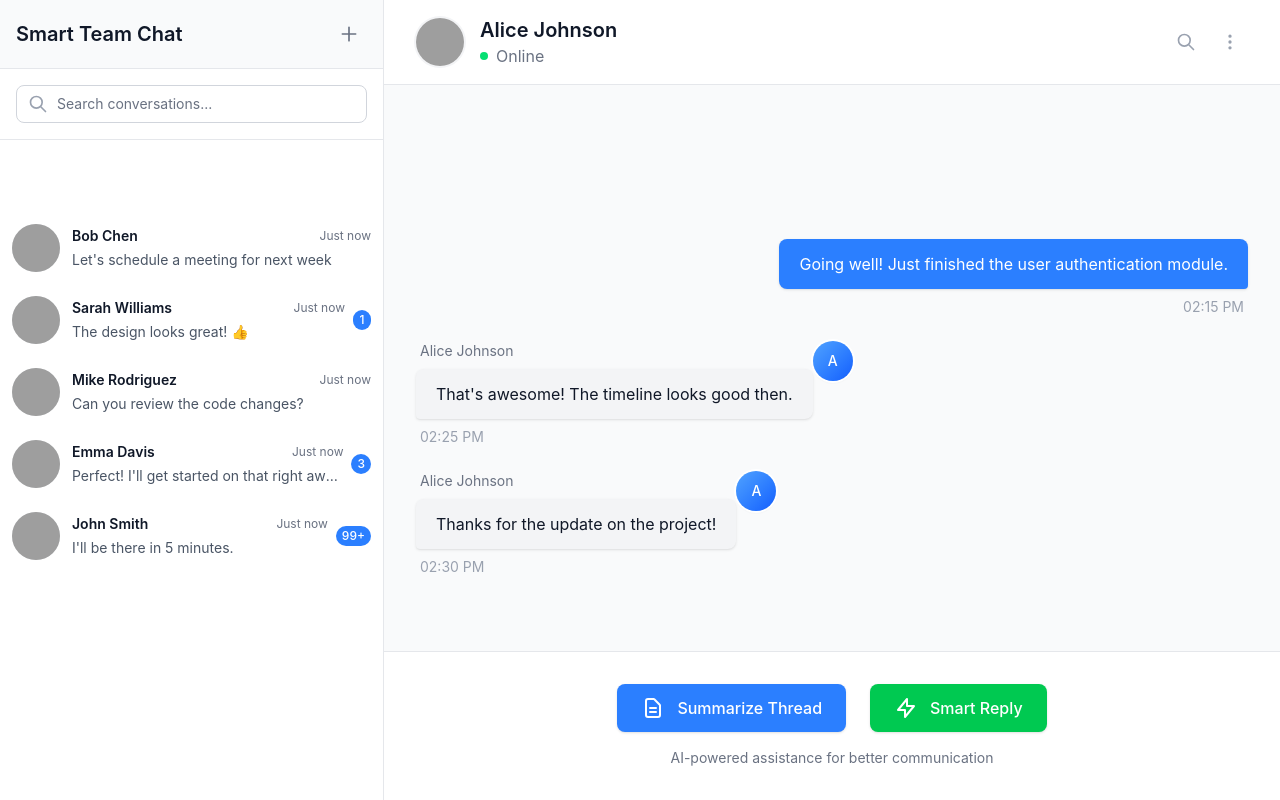
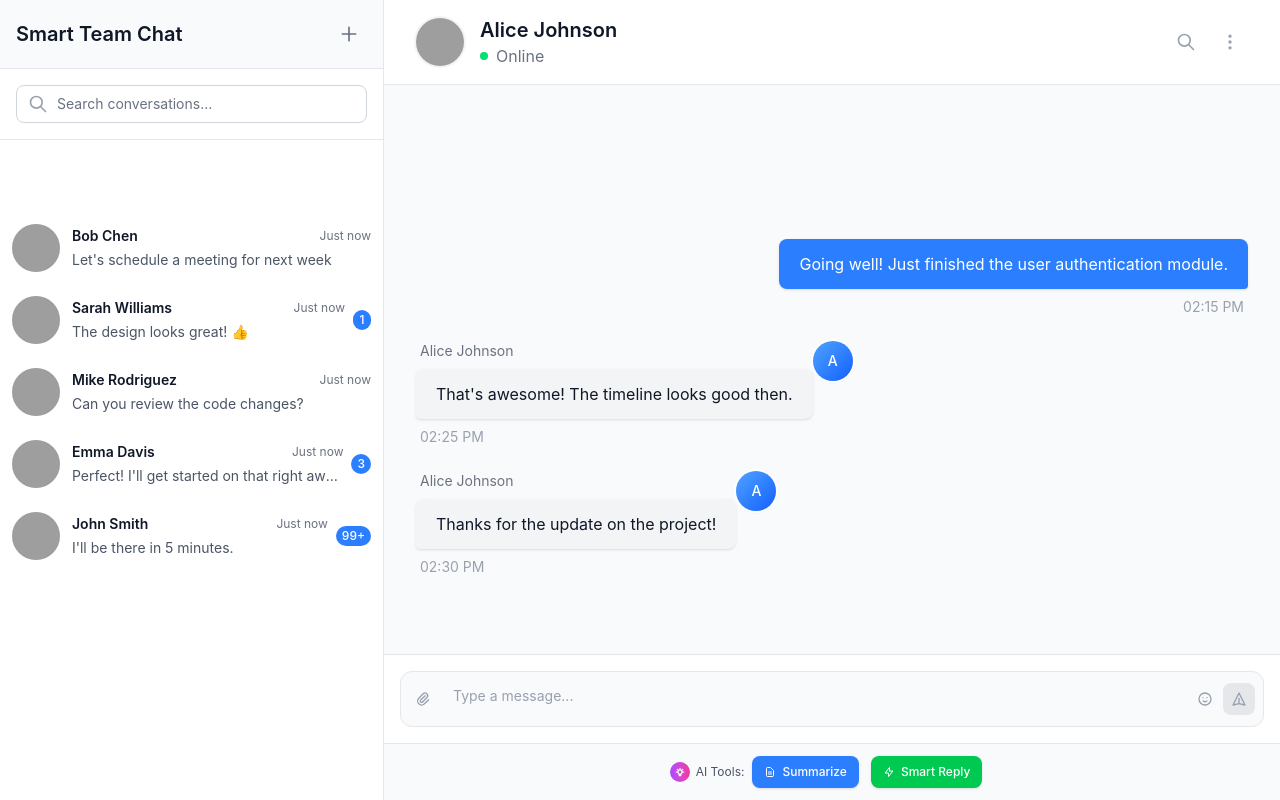
Before and after one commit to Khanr7433/smart-team-chat, a React (Vite) app: page /chat/1 in a window 1280 px wide. Built offline with nearby package versions, Linux system fonts and the light colour scheme; grey boxes are pictures that could not be loaded.

Commit message:
Optimize UI: compact message input and AI toolbar design

```diff
--- a/src/components/ChatWindow/AIToolbar.jsx
+++ b/src/components/ChatWindow/AIToolbar.jsx
@@ -54,62 +54,73 @@ const AIToolbar = React.memo(({ conversationId }) => {
   return (
     <>
       <div
-        className="bg-white border-t border-gray-200 p-4 sm:p-6 lg:p-8 flex-shrink-0"
+        className="bg-gray-50 border-t border-gray-200 p-3 flex-shrink-0"
         role="toolbar"
         aria-label="AI assistance tools"
       >
-        <div className="flex flex-col sm:flex-row items-center justify-center space-y-3 sm:space-y-0 sm:space-x-4 lg:space-x-6">
+        {/* Compact AI Buttons */}
+        <div className="flex items-center justify-center space-x-3">
+          {/* AI Label */}
+          <div className="flex items-center text-xs text-gray-600 mr-2">
+            <div className="w-5 h-5 bg-gradient-to-r from-purple-500 to-pink-500 rounded-full flex items-center justify-center mr-1.5">
+              <svg className="w-2.5 h-2.5 text-white" fill="none" stroke="currentColor" viewBox="0 0 24 24">
+                <path strokeLinecap="round" strokeLinejoin="round" strokeWidth={3} d="M9.663 17h4.673M12 3v1m6.364 1.636l-.707.707M21 12h-1M4 12H3m3.343-5.657l-.707-.707m2.828 9.9a5 5 0 117.072 0l-.548.547A3.374 3.374 0 0014 18.469V19a2 2 0 11-4 0v-.531c0-.895-.356-1.754-.988-2.386l-.548-.547z" />
+              </svg>
+            </div>
+            AI Tools:
+          </div>
+
+          {/* Summarize Button */}
           <button
             onClick={handleSummarizeThread}
             disabled={isLoadingSummary}
-            className={`w-full sm:w-auto flex items-center justify-center px-4 lg:px-6 py-2 lg:py-3 rounded-lg transition-all duration-200 shadow-sm hover:shadow-md focus:outline-none focus:ring-2 focus:ring-offset-2 hover-lift btn-primary ${
+            className={`flex items-center px-3 py-2 rounded-lg text-xs font-medium transition-all duration-200 focus:outline-none focus:ring-1 focus:ring-offset-1 ${
               isLoadingSummary
-                ? 'bg-blue-400 cursor-not-allowed'
-                : 'bg-blue-500 hover:bg-blue-600 active:bg-blue-700 focus:ring-blue-500'
-            } text-white`}
+                ? 'bg-blue-100 text-blue-600 cursor-not-allowed'
+                : 'bg-blue-500 hover:bg-blue-600 text-white shadow-sm hover:shadow focus:ring-blue-500'
+            }`}
             aria-label={isLoadingSummary ? 'Generating thread summary' : 'Summarize conversation thread'}
             aria-describedby="summarize-description"
           >
             {isLoadingSummary ? (
-              <ButtonSpinner className="mr-2 lg:mr-3" />
+              <svg className="w-3 h-3 animate-spin mr-1.5" fill="none" viewBox="0 0 24 24">
+                <circle className="opacity-25" cx="12" cy="12" r="10" stroke="currentColor" strokeWidth="4"></circle>
+                <path className="opacity-75" fill="currentColor" d="M4 12a8 8 0 018-8V0C5.373 0 0 5.373 0 12h4zm2 5.291A7.962 7.962 0 014 12H0c0 3.042 1.135 5.824 3 7.938l3-2.647z"></path>
+              </svg>
             ) : (
-              <svg className="w-5 h-5 lg:w-6 lg:h-6 mr-2 lg:mr-3" fill="none" stroke="currentColor" viewBox="0 0 24 24" aria-hidden="true">
+              <svg className="w-3 h-3 mr-1.5" fill="none" stroke="currentColor" viewBox="0 0 24 24">
                 <path strokeLinecap="round" strokeLinejoin="round" strokeWidth={2} d="M9 12h6m-6 4h6m2 5H7a2 2 0 01-2-2V5a2 2 0 012-2h5.586a1 1 0 01.707.293l5.414 5.414a1 1 0 01.293.707V19a2 2 0 01-2 2z" />
               </svg>
             )}
-            <span className="text-sm lg:text-base font-medium">
-              {isLoadingSummary ? 'Generating...' : 'Summarize Thread'}
-            </span>
+            {isLoadingSummary ? 'Generating...' : 'Summarize'}
           </button>
 
+          {/* Smart Reply Button */}
           <button
             onClick={handleSmartReply}
             disabled={isLoadingReply}
-            className={`w-full sm:w-auto flex items-center justify-center px-4 lg:px-6 py-2 lg:py-3 rounded-lg transition-all duration-200 shadow-sm hover:shadow-md focus:outline-none focus:ring-2 focus:ring-offset-2 hover-lift btn-primary ${
+            className={`flex items-center px-3 py-2 rounded-lg text-xs font-medium transition-all duration-200 focus:outline-none focus:ring-1 focus:ring-offset-1 ${
               isLoadingReply
-                ? 'bg-green-400 cursor-not-allowed'
-                : 'bg-green-500 hover:bg-green-600 active:bg-green-700 focus:ring-green-500'
-            } text-white`}
+                ? 'bg-green-100 text-green-600 cursor-not-allowed'
+                : 'bg-green-500 hover:bg-green-600 text-white shadow-sm hover:shadow focus:ring-green-500'
+            }`}
             aria-label={isLoadingReply ? 'Generating smart reply suggestion' : 'Get smart reply suggestion'}
             aria-describedby="smart-reply-description"
           >
             {isLoadingReply ? (
-              <ButtonSpinner className="mr-2 lg:mr-3" />
+              <svg className="w-3 h-3 animate-spin mr-1.5" fill="none" viewBox="0 0 24 24">
+                <circle className="opacity-25" cx="12" cy="12" r="10" stroke="currentColor" strokeWidth="4"></circle>
+                <path className="opacity-75" fill="currentColor" d="M4 12a8 8 0 018-8V0C5.373 0 0 5.373 0 12h4zm2 5.291A7.962 7.962 0 014 12H0c0 3.042 1.135 5.824 3 7.938l3-2.647z"></path>
+              </svg>
             ) : (
-              <svg className="w-5 h-5 lg:w-6 lg:h-6 mr-2 lg:mr-3" fill="none" stroke="currentColor" viewBox="0 0 24 24" aria-hidden="true">
+              <svg className="w-3 h-3 mr-1.5" fill="none" stroke="currentColor" viewBox="0 0 24 24">
                 <path strokeLinecap="round" strokeLinejoin="round" strokeWidth={2} d="M13 10V3L4 14h7v7l9-11h-7z" />
               </svg>
             )}
-            <span className="text-sm lg:text-base font-medium">
-              {isLoadingReply ? 'Generating...' : 'Smart Reply'}
-            </span>
+            {isLoadingReply ? 'Generating...' : 'Smart Reply'}
           </button>
-        </div>
 
-        <div className="mt-3 lg:mt-4 text-center">
-          <p className="text-xs lg:text-sm text-gray-500">
-            AI-powered assistance for better communication
-          </p>
+          {/* Hidden descriptions for screen readers */}
           <div className="sr-only">
             <p id="summarize-description">
               Generate an AI summary of the current conversation thread
--- a/src/components/ChatWindow/ChatWindowContainer.jsx
+++ b/src/components/ChatWindow/ChatWindowContainer.jsx
@@ -1,6 +1,7 @@
-import React, { useState, useEffect } from 'react'
+import React, { useState, useEffect, useCallback } from 'react'
 import { useParams, useNavigate } from 'react-router-dom'
 import MessageList from './MessageList'
+import MessageInput from './MessageInput'
 import AIToolbar from './AIToolbar'
 import LoadingSpinner from '../common/LoadingSpinner'
 import { ConversationNotFoundState, ErrorState } from '../common/EmptyState'
@@ -14,7 +15,13 @@ const ChatWindowContainer = () => {
   const [isLoading, setIsLoading] = useState(true)
   const [error, setError] = useState(null)
 
-  const { showError } = useToast()
+  const { showError, showSuccess } = useToast()
+
+  const handleSendMessage = useCallback((messageText) => {
+    // In a real app, this would send the message to the backend
+    console.log('Sending message:', messageText, 'to conversation:', id)
+    showSuccess(`Message sent: "${messageText.substring(0, 50)}${messageText.length > 50 ? '...' : ''}"`)
+  }, [id, showSuccess])
 
   useEffect(() => {
     const loadConversation = async () => {
@@ -148,6 +155,12 @@ const ChatWindowContainer = () => {
       {/* Messages Area */}
       <MessageList conversationId={id} />
 
+      {/* Message Input */}
+      <MessageInput
+        conversationId={id}
+        onSendMessage={handleSendMessage}
+      />
+
       {/* AI Toolbar */}
       <AIToolbar conversationId={id} />
     </div>
--- /dev/null
+++ b/src/components/ChatWindow/MessageInput.jsx
@@ -0,0 +1,161 @@
+import React, { useState, useRef, useCallback } from 'react'
+import { useAccessibility } from '../../hooks/useAccessibility'
+import { useToast } from '../common/Toast'
+
+const MessageInput = React.memo(({ conversationId, onSendMessage }) => {
+    const [message, setMessage] = useState('')
+    const [isSending, setIsSending] = useState(false)
+    const textareaRef = useRef(null)
+    const { announceToScreenReader } = useAccessibility()
+    const { showSuccess, showError } = useToast()
+
+    const handleSubmit = useCallback(async (e) => {
+        e.preventDefault()
+
+        const trimmedMessage = message.trim()
+        if (!trimmedMessage || isSending) return
+
+        setIsSending(true)
+        announceToScreenReader('Sending message', 'assertive')
+
+        try {
+            // Simulate sending message
+            await new Promise(resolve => setTimeout(resolve, 500))
+
+            // Call the parent handler if provided
+            if (onSendMessage) {
+                onSendMessage(trimmedMessage)
+            }
+
+            // Clear the input
+            setMessage('')
+
+            // Reset textarea height
+            if (textareaRef.current) {
+                textareaRef.current.style.height = 'auto'
+            }
+
+            showSuccess('Message sent successfully!')
+            announceToScreenReader('Message sent')
+
+        } catch (error) {
+            showError('Failed to send message. Please try again.')
+            announceToScreenReader('Failed to send message')
+        } finally {
+            setIsSending(false)
+        }
+    }, [message, isSending, onSendMessage, announceToScreenReader, showSuccess, showError])
+
+    const handleKeyDown = useCallback((e) => {
+        if (e.key === 'Enter' && !e.shiftKey) {
+            e.preventDefault()
+            handleSubmit(e)
+        }
+    }, [handleSubmit])
+
+    const handleInputChange = useCallback((e) => {
+        setMessage(e.target.value)
+
+        // Auto-resize textarea
+        const textarea = e.target
+        textarea.style.height = 'auto'
+        textarea.style.height = `${Math.min(textarea.scrollHeight, 120)}px`
+    }, [])
+
+    const isDisabled = isSending || !message.trim()
+
+    return (
+        <div className="bg-white border-t border-gray-200 p-3 lg:p-4 flex-shrink-0">
+            <form onSubmit={handleSubmit}>
+                {/* Compact Input Container */}
+                <div className="relative bg-gray-50 rounded-xl border border-gray-200 hover:border-gray-300 focus-within:border-blue-400 focus-within:bg-white transition-all duration-200">
+                    <div className="flex items-center p-2">
+                        {/* Attachment Button */}
+                        <button
+                            type="button"
+                            className="flex-shrink-0 p-1.5 text-gray-400 hover:text-gray-600 hover:bg-gray-200 rounded-lg transition-all duration-200 focus:outline-none focus:ring-1 focus:ring-blue-500 mr-2"
+                            aria-label="Attach file"
+                        >
+                            <svg className="w-4 h-4" fill="none" stroke="currentColor" viewBox="0 0 24 24">
+                                <path strokeLinecap="round" strokeLinejoin="round" strokeWidth={2} d="M15.172 7l-6.586 6.586a2 2 0 102.828 2.828l6.414-6.586a4 4 0 00-5.656-5.656l-6.415 6.585a6 6 0 108.486 8.486L20.5 13" />
+                            </svg>
+                        </button>
+
+                        {/* Message Input */}
+                        <div className="flex-1 relative">
+                            <textarea
+                                ref={textareaRef}
+                                value={message}
+                                onChange={handleInputChange}
+                                onKeyDown={handleKeyDown}
+                                placeholder="Type a message..."
+                                disabled={isSending}
+                                rows={1}
+                                className="w-full px-2 py-1.5 text-sm bg-transparent border-0 resize-none focus:outline-none disabled:cursor-not-allowed transition-all duration-200 placeholder-gray-400"
+                                style={{
+                                    minHeight: '20px',
+                                    maxHeight: '80px'
+                                }}
+                                aria-label="Type your message"
+                                aria-describedby="message-input-help"
+                            />
+
+                            {/* Character count for long messages */}
+                            {message.length > 200 && (
+                                <div className="absolute -top-6 right-0 px-1.5 py-0.5 bg-gray-700 text-white text-xs rounded shadow-lg">
+                                    {message.length}/1000
+                                </div>
+                            )}
+                        </div>
+
+                        {/* Emoji Button */}
+                        <button
+                            type="button"
+                            className="flex-shrink-0 p-1.5 text-gray-400 hover:text-gray-600 hover:bg-gray-200 rounded-lg transition-all duration-200 focus:outline-none focus:ring-1 focus:ring-blue-500 mx-1"
+                            aria-label="Add emoji"
+                        >
+                            <svg className="w-4 h-4" fill="none" stroke="currentColor" viewBox="0 0 24 24">
+                                <path strokeLinecap="round" strokeLinejoin="round" strokeWidth={2} d="M14.828 14.828a4 4 0 01-5.656 0M9 10h.01M15 10h.01M21 12a9 9 0 11-18 0 9 9 0 0118 0z" />
+                            </svg>
+                        </button>
+
+                        {/* Send Button */}
+                        <button
+                            type="submit"
+                            disabled={isDisabled}
+                            className={`flex-shrink-0 p-2 rounded-lg transition-all duration-200 focus:outline-none focus:ring-1 focus:ring-offset-1 ${isDisabled
+                                ? 'bg-gray-200 cursor-not-allowed text-gray-400'
+                                : 'bg-blue-500 hover:bg-blue-600 text-white shadow-sm hover:shadow focus:ring-blue-500'
+                                }`}
+                            aria-label={isSending ? 'Sending message' : 'Send message'}
+                            aria-describedby="send-button-help"
+                        >
+                            {isSending ? (
+                                <svg className="w-4 h-4 animate-spin" fill="none" viewBox="0 0 24 24">
+                                    <circle className="opacity-25" cx="12" cy="12" r="10" stroke="currentColor" strokeWidth="4"></circle>
+                                    <path className="opacity-75" fill="currentColor" d="M4 12a8 8 0 018-8V0C5.373 0 0 5.373 0 12h4zm2 5.291A7.962 7.962 0 014 12H0c0 3.042 1.135 5.824 3 7.938l3-2.647z"></path>
+                                </svg>
+                            ) : (
+                                <svg className="w-4 h-4" fill="none" stroke="currentColor" viewBox="0 0 24 24">
+                                    <path strokeLinecap="round" strokeLinejoin="round" strokeWidth={2} d="M12 19l9 2-9-18-9 18 9-2zm0 0v-8" />
+                                </svg>
+                            )}
+                        </button>
+                    </div>
+                </div>
+
+                {/* Hidden accessibility descriptions */}
+                <div className="sr-only">
+                    <p id="message-input-help">
+                        Type your message and press Enter to send, or Shift+Enter for a new line
+                    </p>
+                    <p id="send-button-help">
+                        Send the message to {conversationId ? 'the conversation' : 'start chatting'}
+                    </p>
+                </div>
+            </form>
+        </div>
+    )
+})
+
+export default MessageInput
--- a/src/components/ChatWindow/index.js
+++ b/src/components/ChatWindow/index.js
@@ -1,6 +1,7 @@
 export { default as ChatWindowContainer } from './ChatWindowContainer'
 export { default as MessageList } from './MessageList'
 export { default as MessageBubble } from './MessageBubble'
+export { default as MessageInput } from './MessageInput'
 export { default as AIToolbar } from './AIToolbar'
 export { default as SummaryModal } from './SummaryModal'
 export { default as ReplyModal } from './ReplyModal'
```
